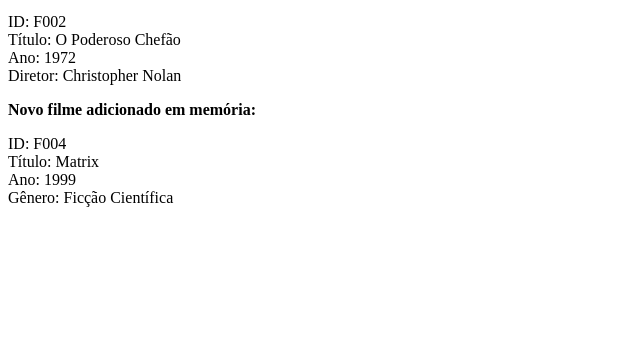
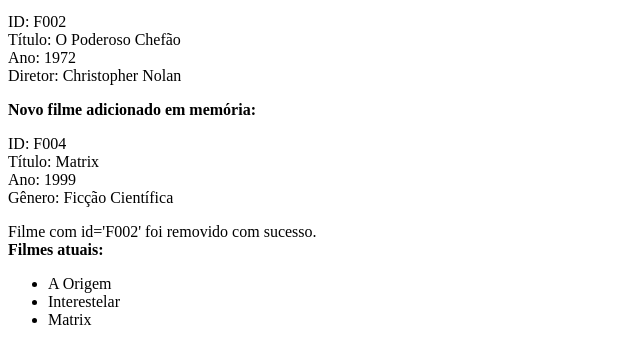
Before and after one commit to Aline-Reis/prova-Simulada, a plain HTML site: page index.html in a window 1280 px wide. Shown: the part 137-500 px from the top of the page, without its empty margins (0-640 px from the left). Drawn offline with Linux system fonts and the light colour scheme.

Commit message:
feat: adicionar funcionalidade para remover filme e exibir lista atualizada

```diff
--- a/index.html
+++ b/index.html
@@ -14,7 +14,8 @@
 <div id = "informacoes-filmes"></div>
 <div id = "primeiro-diretor"></div>
 <div id = "novo-filme"></div>
+<div id="resultado-remocao"></div>
+<div id="lista-atualizada"></div>
 <script src="script.js"></script>
-
 </body>
 </html>
--- a/script.js
+++ b/script.js
@@ -58,6 +58,27 @@ requisicao.onreadystatechange = function () {
         confirmacao += "<p>ID: F004<br>Título: Matrix<br>Ano: 1999<br>Gênero: Ficção Científica</p>";
         document.getElementById("novo-filme").innerHTML = confirmacao;
     }
+    // QUESTÃO 5: Remover o filme com id="F002" do DOM em memória
+    var filmesRaiz = xmlDoc.getElementsByTagName("filmes")[0];
+    var filmesLista = xmlDoc.getElementsByTagName("filme");
+    var filmesArray = Array.from(filmesLista); // evita erro de índice ao remover
+
+    for (var i = 0; i < filmesArray.length; i++) {
+        if (filmesArray[i].getAttribute("id" ) === "F002") {
+            filmesRaiz.removeChild(filmesArray[i]);
+            document.getElementById("resultado-remocao").innerHTML =
+                "Filme com id='F002' foi removido com sucesso.";
+            break;
+        }
+    }
+    var titulosAtualizados = xmlDoc.getElementsByTagName("titulo");
+    var listaAtualizada = "<ul>";
+    for (var i = 0; i < titulosAtualizados.length; i++) {
+        listaAtualizada += "<li>" + titulosAtualizados[i].childNodes[0].nodeValue + "</li>";
+    }
+    listaAtualizada += "</ul>";
+    document.getElementById("lista-atualizada").innerHTML = "<strong>Filmes atuais:</strong>" + listaAtualizada;
+
 };
 requisicao.open("GET", "filmes.xml", true);
 requisicao.send();
```
